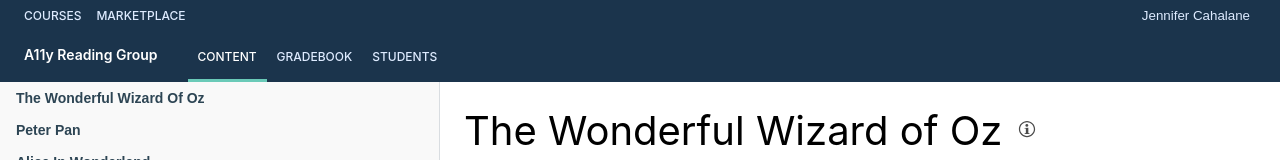
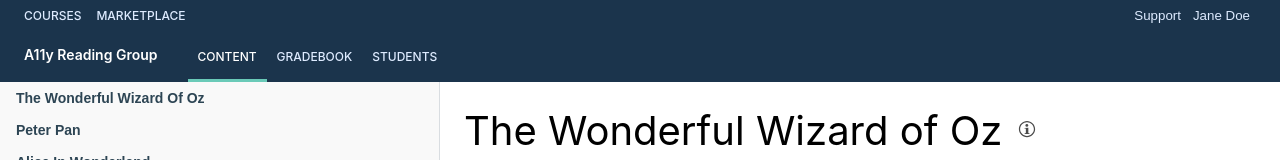
Before and after one commit to imccausl/fe-club-examples, a React (Create React App) app: page / in a window 1280 px wide. Shown: the top 160 px of the page. Built offline with nearby package versions, Linux system fonts and the light colour scheme.

Commit message:
add some roles and additional menu dropdown

```diff
--- a/src/App.js
+++ b/src/App.js
@@ -38,7 +38,7 @@ class App extends React.Component {
   render() {
     return (
       <div className="App">
-        <header className="Header">
+        <header className="Header" role="banner">
           <UniversalHeader />
           <CourseHeader />
         </header>
--- a/src/Components/CourseHeader/index.js
+++ b/src/Components/CourseHeader/index.js
@@ -1,40 +1,40 @@
-import React from "react";
-import { navTabs } from "../../constants.js";
-import { NavTab } from "./NavTab";
-import "./CourseHeader.css";
+import React from 'react'
+import { navTabs } from '../../constants.js'
+import { NavTab } from './NavTab'
+import './CourseHeader.css'
 
 export class CourseHeader extends React.Component {
   constructor(props) {
-    super(props);
+    super(props)
     this.state = {
-      activeHash: window.location.hash || "#content",
-    };
+      activeHash: window.location.hash || '#content',
+    }
   }
 
   componentDidMount() {
-    window.addEventListener("hashchange", this.onHashChanged, false);
+    window.addEventListener('hashchange', this.onHashChanged, false)
   }
 
   componentWillUnmount() {
-    window.removeEventListener("hashchange", this.onHashChanged);
+    window.removeEventListener('hashchange', this.onHashChanged)
   }
 
   onHashChanged = () => {
-    this.setState({ activeHash: window.location.hash });
-  };
+    this.setState({ activeHash: window.location.hash })
+  }
 
   render() {
-    const { activeHash } = this.state;
+    const { activeHash } = this.state
 
     return (
       <div className="CourseHeader">
         <p className="CourseHeader--title">A11y Reading Group</p>
-        <div className="CourseHeader--tabs">
-          {navTabs.map((tab) => (
+        <nav className="CourseHeader--tabs">
+          {navTabs.map(tab => (
             <NavTab tab={tab} activeHash={activeHash} key={tab.hash} />
           ))}
-        </div>
+        </nav>
       </div>
-    );
+    )
   }
 }
--- a/src/Components/Page/index.js
+++ b/src/Components/Page/index.js
@@ -16,14 +16,14 @@ export const Page = ({ content, level }) => (
 
     {content.text &&
       content.text.map(text => (
-        <p key={text.substring(10)} className="Page--text">
+        <p key={text.substring(0, 10)} className="Page--text">
           {text}
         </p>
       ))}
     {content.children &&
       content.children.map(child => (
         <Page
-          key={child.heading.substring(10)}
+          key={child.heading.substring(0, 10)}
           content={child}
           level={level + 1}
         />
--- a/src/Components/Sidebar/SidebarListItem.js
+++ b/src/Components/Sidebar/SidebarListItem.js
@@ -1,9 +1,9 @@
 import { ButtonWithTooltip } from '../Tooltip'
 
 export const SidebarListItem = ({ title, openPage, deletePage }) => (
-  <li className="Sidebar--item" key={title.substring(10)}>
+  <li className="Sidebar--item" key={title.substring(0, 10)}>
     <button onClick={() => openPage(title)} className="Sidebar--button">
-      {title.replaceAll("-", " ")}
+      {title.replaceAll('-', ' ')}
     </button>
     <ButtonWithTooltip
       className="Sidebar--delete"
@@ -13,4 +13,4 @@ export const SidebarListItem = ({ title, openPage, deletePage }) => (
       -
     </ButtonWithTooltip>
   </li>
-);
+)
--- a/src/Components/Sidebar/index.js
+++ b/src/Components/Sidebar/index.js
@@ -1,17 +1,17 @@
-import { SidebarListItem } from "./SidebarListItem";
-import "./Sidebar.css";
+import { SidebarListItem } from './SidebarListItem'
+import './Sidebar.css'
 
 export const Sidebar = ({ openPage, deletePage, pagesList }) => (
-  <div className="Sidebar">
+  <nav className="Sidebar">
     <ul className="Sidebar--list">
-      {pagesList.map((pageTitle) => (
+      {pagesList.map(pageTitle => (
         <SidebarListItem
           title={pageTitle}
           openPage={openPage}
           deletePage={deletePage}
-          key={pageTitle.substring(10)}
+          key={pageTitle.substring(0, 10)}
         />
       ))}
     </ul>
-  </div>
-);
+  </nav>
+)
--- a/src/Components/UniversalHeader/UniversalHeader.css
+++ b/src/Components/UniversalHeader/UniversalHeader.css
@@ -23,6 +23,11 @@
 .UniversalHeader--link:first-of-type {
   padding-left: 0;
   margin-left: 0;
+}
+
+.UniversalHeader--align-right {
+  display: flex;
+  flex-direction: row;
 }
 
 .UniversalHeader--collapsablelist {
--- a/src/Components/UniversalHeader/index.js
+++ b/src/Components/UniversalHeader/index.js
@@ -4,41 +4,70 @@ import './UniversalHeader.css'
 export class UniversalHeader extends React.Component {
   constructor(props) {
     super(props)
-    this.state = { isGlobalNavOpen: false }
+    this.state = { isGlobalNavOpen: false, isSupportNavOpen: false }
   }
   render() {
-    const { isGlobalNavOpen } = this.state
+    const { isGlobalNavOpen, isSupportNavOpen } = this.state
     return (
       <div className="Universalheader">
-        <div className="UniversalHeader--navlinks">
+        <nav className="UniversalHeader--navlinks">
           <a href="#courses" className="UniversalHeader--link">
             Courses
           </a>
           <a href="#marketplace" className="UniversalHeader--link">
             Marketplace
           </a>
-        </div>
-        <div className="UniversalHeader--collapsablelist">
+        </nav>
+        <div className="UniversalHeader--align-right">
+          <nav className="UniversalHeader--collapsablelist">
             <button
               className="UniversalHeader--collapsablebutton"
-            onClick={() => this.setState({ isGlobalNavOpen: !isGlobalNavOpen })}
+              onClick={() =>
+                this.setState({ isSupportNavOpen: !isSupportNavOpen })
+              }
             >
-            Jennifer Cahalane
+              Support
+            </button>
+            {isSupportNavOpen && (
+              <ul className="UniversalHeader--navlist" role="menu">
+                <li className="UniversalHeader--listitem">
+                  <a href="#chat" className="UniversalHeader--listlink">
+                    Contact Us
+                  </a>
+                </li>
+                <li className="UniversalHeader--listitem">
+                  <a href="#faq" className="UniversalHeader--listlink">
+                    FAQs
+                  </a>
+                </li>
+              </ul>
+            )}
+          </nav>
+          <nav className="UniversalHeader--collapsablelist">
+            <button
+              className="UniversalHeader--collapsablebutton"
+              onClick={() =>
+                this.setState({ isGlobalNavOpen: !isGlobalNavOpen })
+              }
+              aria-expanded={isGlobalNavOpen ? 'true' : ''}
+            >
+              Jane Doe
             </button>
             {isGlobalNavOpen && (
               <ul className="UniversalHeader--navlist" role="menu">
                 <li className="UniversalHeader--listitem">
-                <a href="/settings" className="UniversalHeader--listlink">
+                  <a href="#settings" className="UniversalHeader--listlink">
                     Settings
                   </a>
                 </li>
                 <li className="UniversalHeader--listitem">
-                <a href="/logout" className="UniversalHeader--listlink">
+                  <a href="#logout" className="UniversalHeader--listlink">
                     Log out
                   </a>
                 </li>
               </ul>
             )}
+          </nav>
         </div>
       </div>
     )
```
Lines whose indentation alone changed are shown as unchanged.
